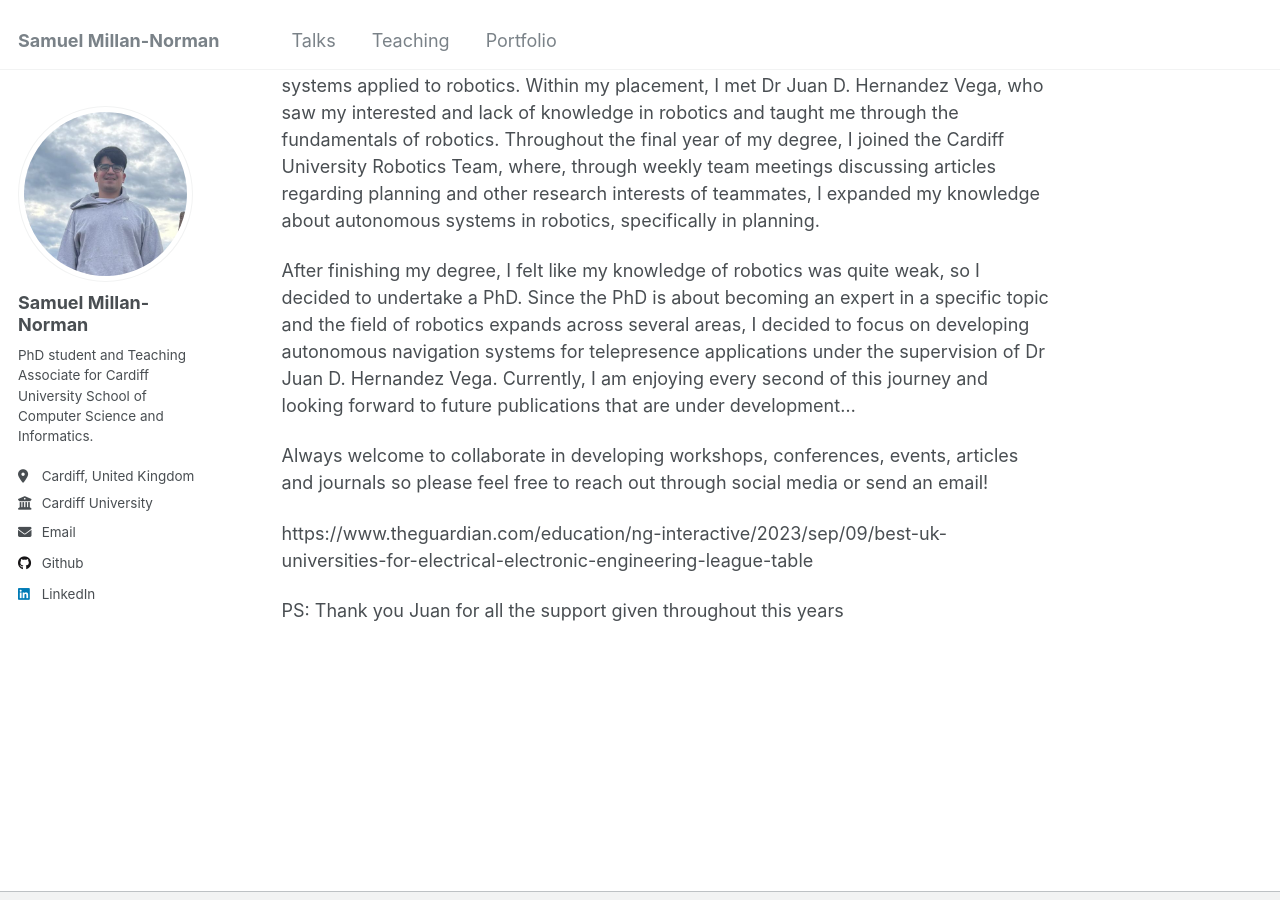
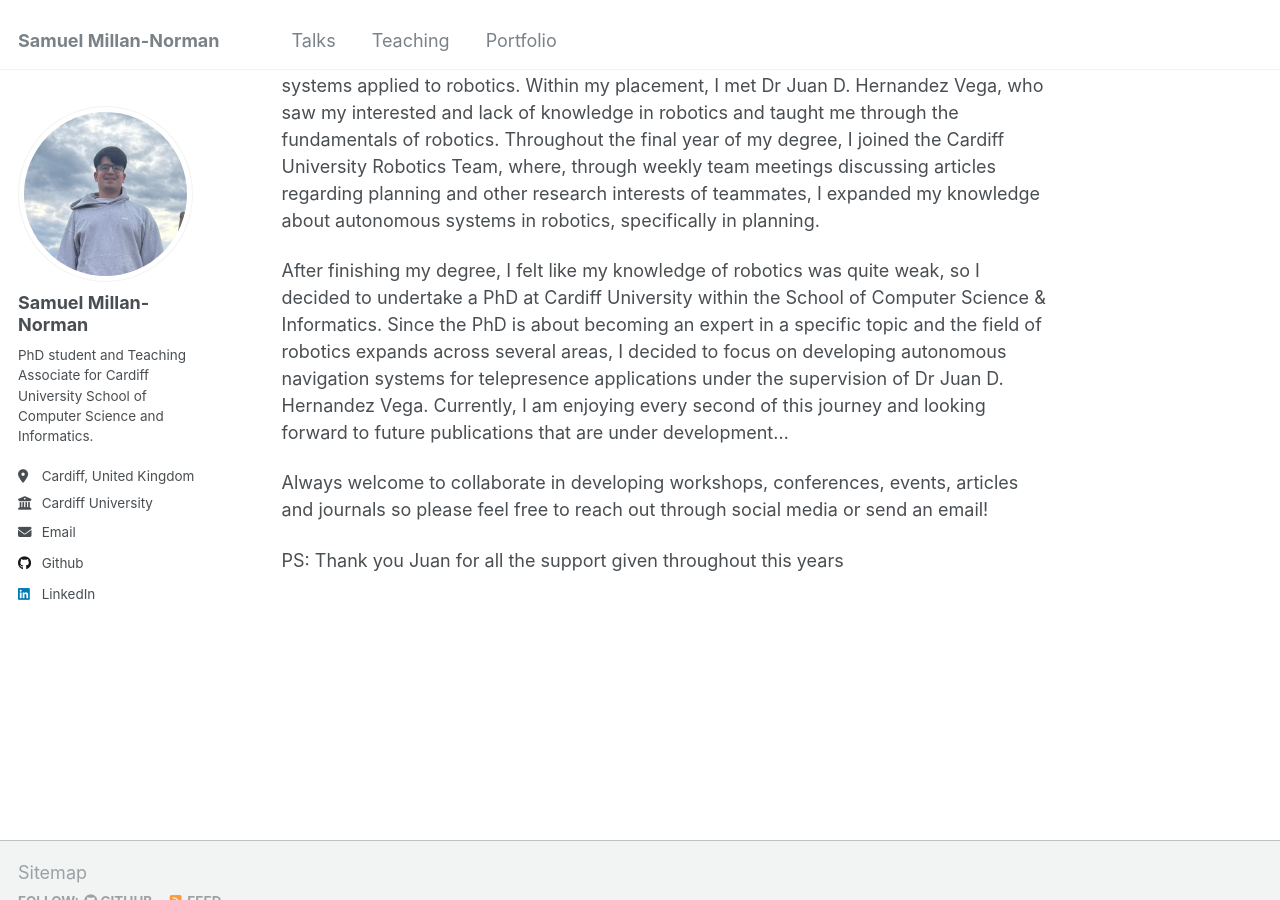
Before and after one commit to SamuelMN005/SamuelMN005.github.io, a Jekyll site: the page built from _pages/about.md, in a window 1280 px wide and 900 px high, scrolled down 478 px. Built offline with Jekyll 4.4.1, drawn with Linux system fonts in a browser that asks for light colours.

Commit message:
[fix]: url i bio

```diff
--- a/_pages/about.md
+++ b/_pages/about.md
@@ -11,10 +11,8 @@ Hello, I am Samuel, a PhD student and Teaching Associate at Cardiff University.
 
 At the age of 18, I enrolled on BEng Electrical and Electronics Engineering at Cardiff University (<a href="https://www.theguardian.com/education/ng-interactive/2023/sep/09/best-uk-universities-for-electrical-electronic-engineering-league-table">Ranked 1st of the country in 2023</a>), where I later transferred to the same degree with a year in industry. During my undergraduate studies, I joined the Autonomous Racing Cardiff Team, where I learned about the existence of Robot Operating System (ROS). Fascinated by the complexity and elegance of this middleware, I started testing how to integrate cameras, motors, and additional scripts to interact with the peripherals of the robot. For my year in industry, I joined <a href="https://www.cardiff.ac.uk/artificial-intelligence-robotics-and-human-machine-systems">IRHOMS</a> research group at the School of Computer Science & Informatics at Cardiff University, where I helped develop autonomous systems applied to robotics. Within my placement, I met Dr Juan D. Hernandez Vega, who saw my interested and lack of knowledge in robotics and taught me through the fundamentals of robotics. Throughout the final year of my degree, I joined the Cardiff University Robotics Team, where, through weekly team meetings discussing articles regarding planning and other research interests of teammates, I expanded my knowledge about autonomous systems in robotics, specifically in planning.
 
-After finishing my degree, I felt like my knowledge of robotics was quite weak, so I decided to undertake a PhD. Since the PhD is about becoming an expert in a specific topic and the field of robotics expands across several areas, I decided to focus on developing autonomous navigation systems for telepresence applications under the supervision of Dr Juan D. Hernandez Vega. Currently, I am enjoying every second of this journey and looking forward to future publications that are under development…
+After finishing my degree, I felt like my knowledge of robotics was quite weak, so I decided to undertake a PhD at Cardiff University within the School of Computer Science & Informatics. Since the PhD is about becoming an expert in a specific topic and the field of robotics expands across several areas, I decided to focus on developing autonomous navigation systems for telepresence applications under the supervision of Dr Juan D. Hernandez Vega. Currently, I am enjoying every second of this journey and looking forward to future publications that are under development…
 
 Always welcome to collaborate in developing workshops, conferences, events, articles and journals so please feel free to reach out through social media or send an email!
 
-https://www.theguardian.com/education/ng-interactive/2023/sep/09/best-uk-universities-for-electrical-electronic-engineering-league-table
-
 PS: Thank you Juan for all the support given throughout this years
```
